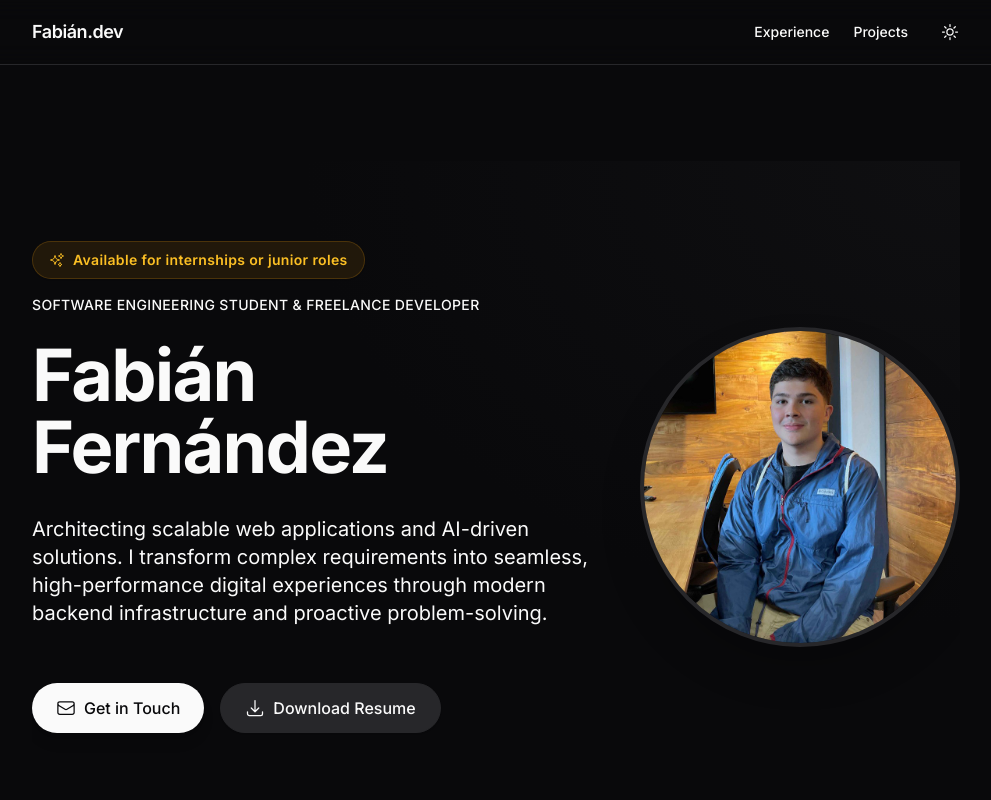
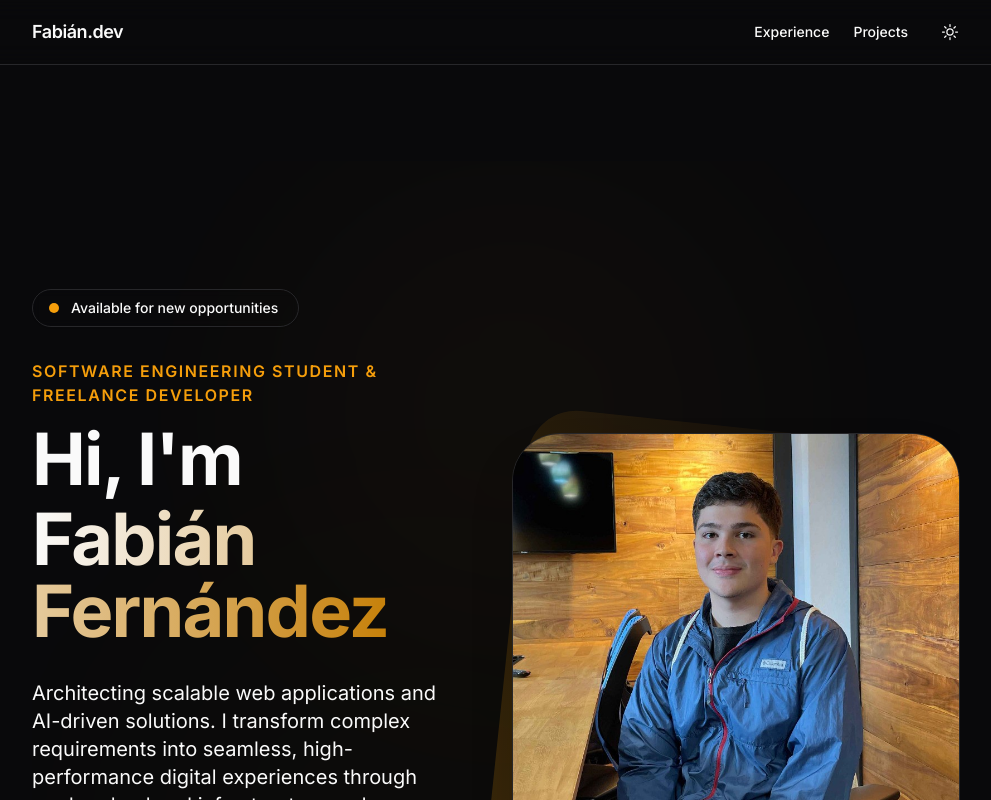
Before and after one commit to FabsCR/dev-portfolio-fabs, a Next.js app: page / in a window 1280 px wide. Shown: the top 800 px of the page, without its empty margins (144-1135 px from the left). Built offline with nearby package versions, Linux system fonts and the light colour scheme.

Commit message:
style: redesign Hero section with modern ambient visual aesthetic

```diff
--- a/src/components/sections/Hero.tsx
+++ b/src/components/sections/Hero.tsx
@@ -2,68 +2,87 @@
 
 import { motion } from "framer-motion";
 import Image from "next/image";
-import { ArrowDownTrayIcon, EnvelopeIcon, SparklesIcon } from "@heroicons/react/24/outline";
+import { ArrowDownTrayIcon, EnvelopeIcon } from "@heroicons/react/24/outline";
 
 export default function Hero() {
   return (
-    <section id="about" className="py-20 flex flex-col md:flex-row items-center gap-12 relative overflow-hidden">
-      <div className="absolute inset-0 -z-10 bg-[radial-gradient(ellipse_at_top_right,_var(--tw-gradient-stops))] from-zinc-200/40 via-background to-background dark:from-zinc-800/20 dark:via-background dark:to-background"></div>
+    <section id="about" className="py-24 md:py-32 flex flex-col lg:flex-row items-center justify-between gap-16 relative overflow-hidden min-h-[85vh]">
+      {/* Aesthetic ambient background replacing the gray box */}
+      <div className="absolute inset-0 -z-10 pointer-events-none">
+        <div className="absolute top-0 left-1/4 w-[500px] h-[500px] bg-amber-500/10 rounded-full filter blur-[120px] opacity-60 dark:opacity-30 mix-blend-normal" />
+        <div className="absolute bottom-0 right-1/4 w-[600px] h-[600px] bg-yellow-500/10 rounded-full filter blur-[150px] opacity-40 dark:opacity-20 mix-blend-normal" />
+      </div>
 
       <motion.div
-        className="flex-1 flex flex-col items-start gap-6"
-        initial={{ opacity: 0, x: -50 }}
-        animate={{ opacity: 1, x: 0 }}
+        className="flex-1 flex flex-col items-start gap-6 lg:gap-8 z-10 w-full"
+        initial={{ opacity: 0, y: 30 }}
+        animate={{ opacity: 1, y: 0 }}
         transition={{ duration: 0.8, ease: "easeOut" }}
       >
-        <div className="inline-flex items-center gap-2 px-4 py-2 rounded-full bg-amber-500/10 text-amber-600 dark:text-amber-400 border border-amber-500/20 text-sm font-semibold tracking-wide shadow-sm">
-          <SparklesIcon className="w-4 h-4" />
-          <span>Available for internships or junior roles</span>
+        {/* Availability Badge */}
+        <div className="inline-flex items-center gap-3 px-4 py-2 rounded-full bg-background/80 border border-border/50 shadow-sm backdrop-blur-sm">
+          <span className="relative flex h-2.5 w-2.5">
+            <span className="animate-ping absolute inline-flex h-full w-full rounded-full bg-amber-400 opacity-75"></span>
+            <span className="relative inline-flex rounded-full h-2.5 w-2.5 bg-amber-500"></span>
+          </span>
+          <span className="text-sm font-medium text-foreground pr-1">Available for new opportunities</span>
         </div>
 
-        <p className="text-muted-foreground font-medium tracking-wide uppercase text-sm -mt-2">
+        <div className="space-y-4 w-full">
+          <p className="text-amber-600 dark:text-amber-500 font-semibold tracking-widest uppercase text-sm md:text-base">
             Software Engineering Student & Freelance Developer
           </p>
 
-        <h1 className="text-4xl sm:text-5xl md:text-7xl font-bold tracking-tight text-foreground leading-tight">
+          <h1 className="text-5xl sm:text-6xl md:text-7xl font-bold tracking-tight text-foreground leading-[1.1]">
+            <span className="block mb-2">Hi, I'm</span>
+            <span className="bg-gradient-to-r from-foreground via-foreground/90 to-amber-500/80 bg-clip-text text-transparent pb-2">
               Fabián Fernández
+            </span>
           </h1>
+        </div>
 
-        <p className="max-w-2xl text-lg md:text-xl text-muted-foreground leading-relaxed mt-2">
+        <p className="max-w-2xl text-lg md:text-xl text-muted-foreground leading-relaxed">
           Architecting scalable web applications and AI-driven solutions. I transform complex requirements into seamless, high-performance digital experiences through modern backend infrastructure and proactive problem-solving.
         </p>
 
-        <div className="flex flex-wrap gap-4 mt-8">
+        <div className="flex flex-wrap items-center gap-4 pt-4">
           <a
             href="mailto:fabian.jose.fdez.fdez@gmail.com"
-            className="flex items-center gap-2 px-6 py-3 bg-foreground text-background font-medium rounded-full hover:bg-foreground/90 transition-colors shadow-lg"
+            className="group flex items-center gap-2 px-8 py-4 bg-foreground text-background font-semibold rounded-full hover:bg-foreground/90 transition-all duration-300 shadow-xl hover:shadow-amber-500/10 hover:-translate-y-1"
           >
-            <EnvelopeIcon className="w-5 h-5" />
-            Get in Touch
+            <EnvelopeIcon className="w-5 h-5 group-hover:scale-110 transition-transform" />
+            Let's build together
           </a>
           <a
             href="/cv.pdf"
             download="Fabian_Fernandez_Resume.pdf"
-            className="flex items-center gap-2 px-6 py-3 bg-muted text-foreground border border-border font-medium rounded-full hover:bg-muted/80 transition-colors shadow-sm"
+            className="group flex items-center gap-2 px-8 py-4 bg-background text-foreground border border-border/60 font-semibold rounded-full hover:bg-muted/50 hover:border-border transition-all duration-300 shadow-sm hover:-translate-y-1"
           >
-            <ArrowDownTrayIcon className="w-5 h-5" />
+            <ArrowDownTrayIcon className="w-5 h-5 group-hover:-translate-y-1 transition-transform" />
             Download Resume
           </a>
         </div>
       </motion.div>
 
       <motion.div
-        className="relative w-64 h-64 md:w-80 md:h-80 rounded-full overflow-hidden border-4 border-border shadow-2xl flex-shrink-0 group"
-        initial={{ opacity: 0, scale: 0.8 }}
-        animate={{ opacity: 1, scale: 1 }}
-        transition={{ duration: 0.8, ease: "easeOut", delay: 0.2 }}
+        className="relative w-72 h-72 sm:w-80 sm:h-80 lg:w-[28rem] lg:h-[28rem] flex-shrink-0 z-10 group"
+        initial={{ opacity: 0, scale: 0.8, rotate: -5 }}
+        animate={{ opacity: 1, scale: 1, rotate: 0 }}
+        transition={{ duration: 0.8, type: "spring", bounce: 0.4, delay: 0.2 }}
       >
+        {/* Decorative background shape */}
+        <div className="absolute inset-0 bg-gradient-to-tr from-amber-500/20 to-transparent rounded-[3rem] rotate-6 scale-[1.02] -z-10 transition-transform duration-500 group-hover:rotate-12" />
+
+        {/* Main image container */}
+        <div className="absolute inset-0 border border-border/40 rounded-[3rem] bg-background/50 overflow-hidden shadow-2xl">
           <Image
             src="/Photo.jpeg"
             alt="Fabián Fernández"
             fill
-          className="object-cover transition-transform duration-700 group-hover:scale-110"
+            className="object-cover transition-transform duration-700 ease-out group-hover:scale-105"
             priority
           />
+        </div>
       </motion.div>
     </section>
   );
```
Lines whose indentation alone changed are shown as unchanged.
